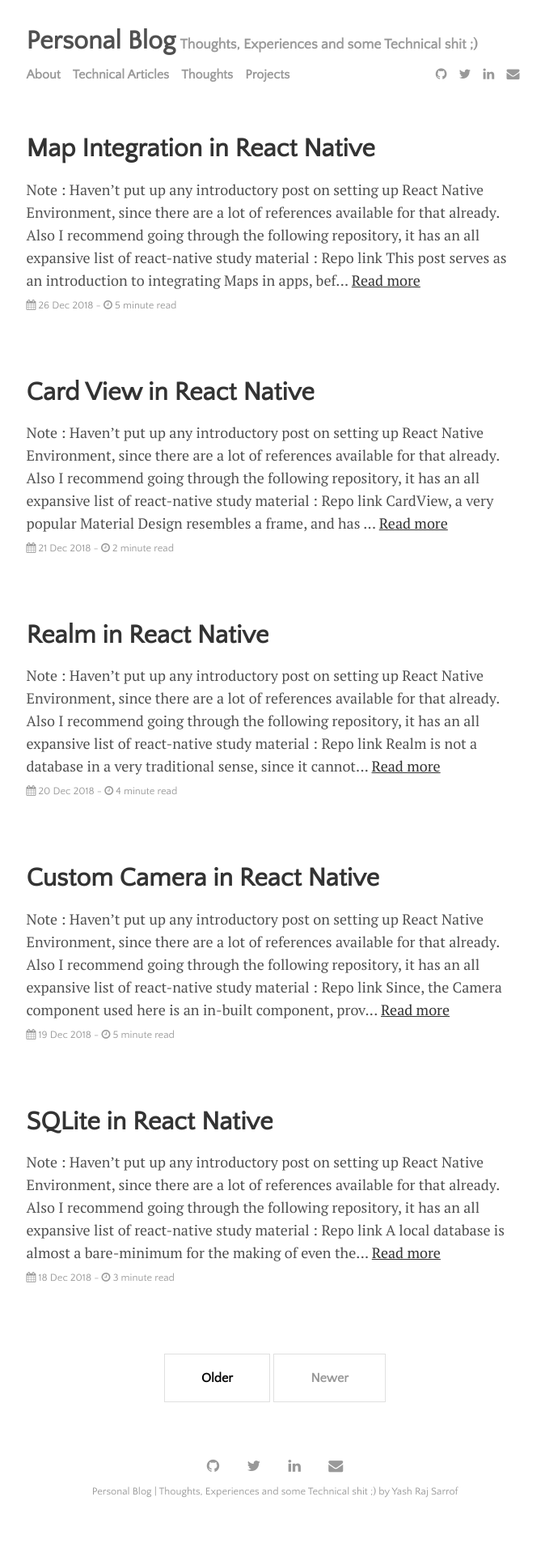
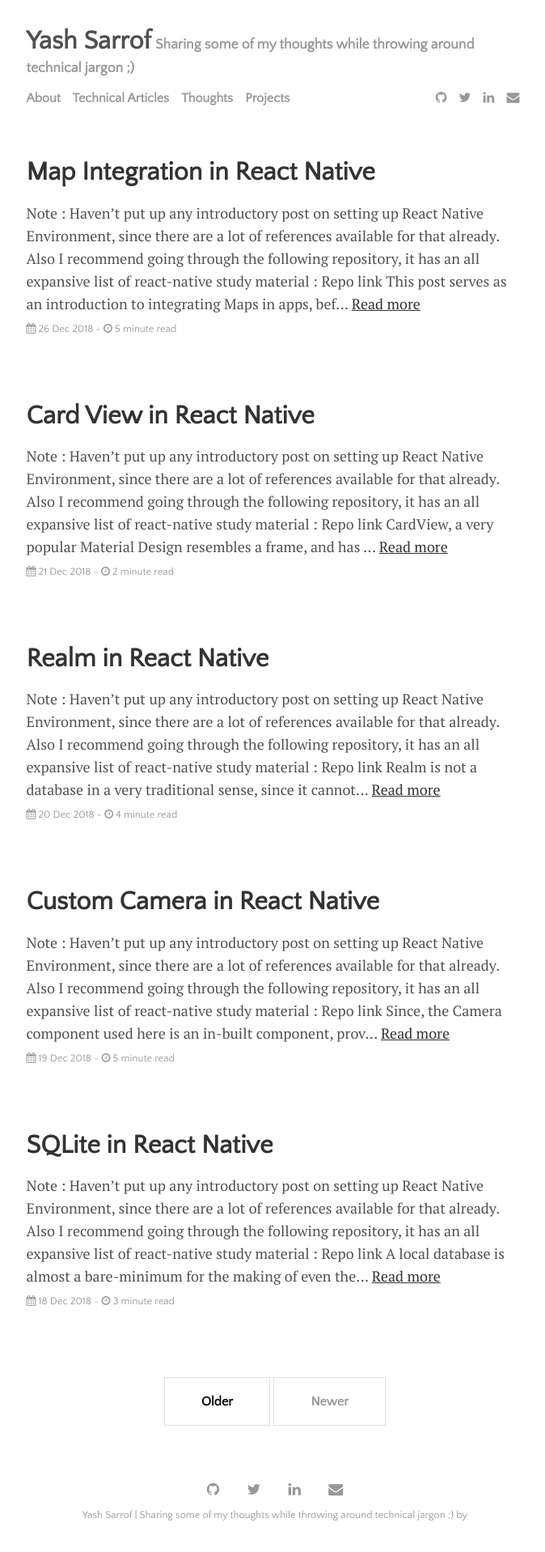
Before and after one commit to yashYRS/yashYRS.github.io, a Jekyll site: the page built from index.html, in a window 1280 px wide. Shown: the whole page at 81% size, without its empty margins (300-974 px from the left). Built offline with Jekyll 4.4.1, drawn with Linux system fonts in a browser that asks for light colours; the list of posts is cut into pages by our own code; before the commit the page ends 1888 px from its top, so only the background shows below that.

Commit message:
Updated name of the website

```diff
--- a/_config.yml
+++ b/_config.yml
@@ -20,9 +20,9 @@ permalink:           none
 plugins:             [jekyll-paginate, jekyll-sitemap, jekyll-feed, jekyll-seo-tag]
 
 # Customise atom feed settings (this is where Jekyll-Feed gets configuration information)
-title:               'Personal Blog'
-description:         ' Thoughts, Experiences and some Technical shit ;) '
-author:                'Yash Raj Sarrof'
+title:               'Yash Sarrof'
+description:         ' Sharing some of my thoughts while throwing around technical jargon ;) '
+author:                ''
 
 # RSS 2.0 can be used instead of Atom by uncommenting following two lines
 #feed:
```
